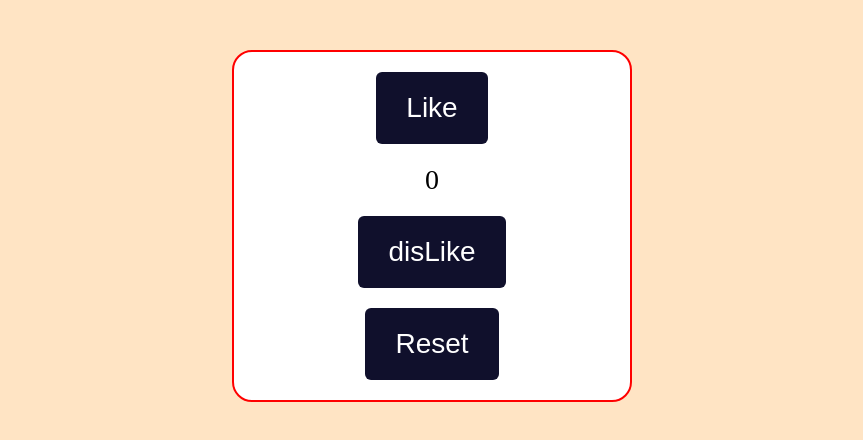
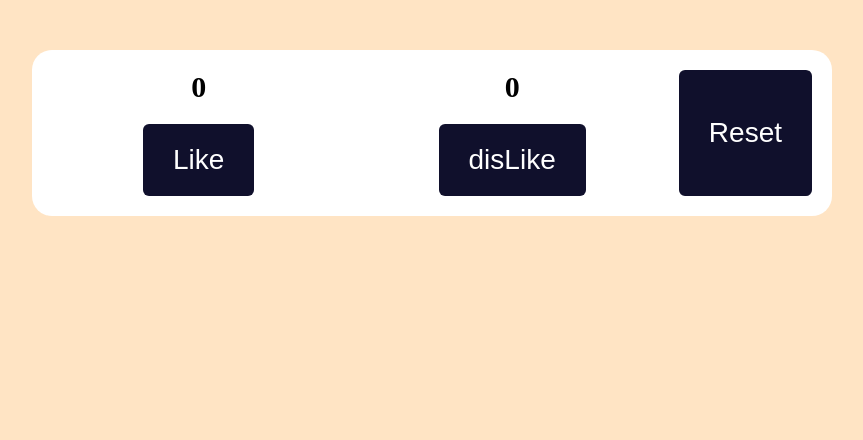
Before and after one commit to Andrew9806-lang/71_react, a React (Vite) app: page / in a window 1280 px wide. Shown: the top 440 px of the page, without its empty margins (208-1071 px from the left). Built offline with nearby package versions, Linux system fonts and the light colour scheme.

Commit message:
Homework04

```diff
--- a/src/components/Feedback/Feedback.jsx
+++ b/src/components/Feedback/Feedback.jsx
@@ -6,27 +6,35 @@ function Feedback() {
   const [counterLike, setCounterLike] = useState(0);
   console.log(counterLike);
 
+  const [counterDislike,setCounterDislike] = useState(0)
+  console.log(counterDislike);
+
+
   const onPlusLike = () => {
     setCounterLike((like) => like + 1);
   };
 
-  const onMinusLike = () => {
-    setCounterLike((like) => like - 1);
+  const onPlusDislike = () => {
+    setCounterDislike((dislike) => dislike + 1);
   };
 
   const resetLike=()=>{
-    setCounterLike((like) => like=0)
+    setCounterLike(0)
+    setCounterDislike(0)
   }
   return (
     <div className="feedback-container">
-      <div className="button-feedback">
+       <div className="feedback-results-container">
+      <div className="like-dislike-container">
+          <div className="result-container">{counterLike}</div>
         <Button name="Like" onClick={onPlusLike} />
       </div>
-      <div className="result-container">{counterLike}</div>
-      <div className="button-feedback">
-        <Button name="disLike" onClick={onMinusLike} />
+      <div className="like-dislike-container">
+          <div className="result-container">{counterDislike}</div>
+        <Button name="disLike" onClick={onPlusDislike} />
       </div>
         <Button name="Reset" onClick={resetLike} />
+        </div>
     </div>
   );
 }
--- a/src/components/Feedback/styles.css
+++ b/src/components/Feedback/styles.css
@@ -1,28 +1,28 @@
 .feedback-container {
   display: flex;
-    align-items: center;
-    justify-content: center;
   flex-direction: column;
-    gap: 20px;
-    min-width: 400px;
+  gap: 30px;
+  min-width: 800px;
   padding: 20px;
   background-color: white;
-    border: 2px solid red;
   border-radius: 20px;
 }
 
-.button-like-dislike {
+.feedback-results-container {
   display: flex;
-    justify-content: space-between; /* Like слева, Dislike справа */
+  gap: 20px;
+  width: 100%;
+}
+
+.like-dislike-container {
+  display: flex;
+  flex-direction: column;
+  gap: 20px;
   align-items: center;
-    flex-direction: row;
-    width: 100%; /* чтобы space-between работал */
-    max-width: 400px;
-    gap: 20px;
+  width: 100%;
 }
 
 .result-container {
-    font-size: 28px;
-    text-align: center;
-    width: 60px; /* фиксированная ширина для счётчика */
+  font-size: 30px;
+  font-weight: bold;
 }
```
Lines whose indentation alone changed are shown as unchanged.
